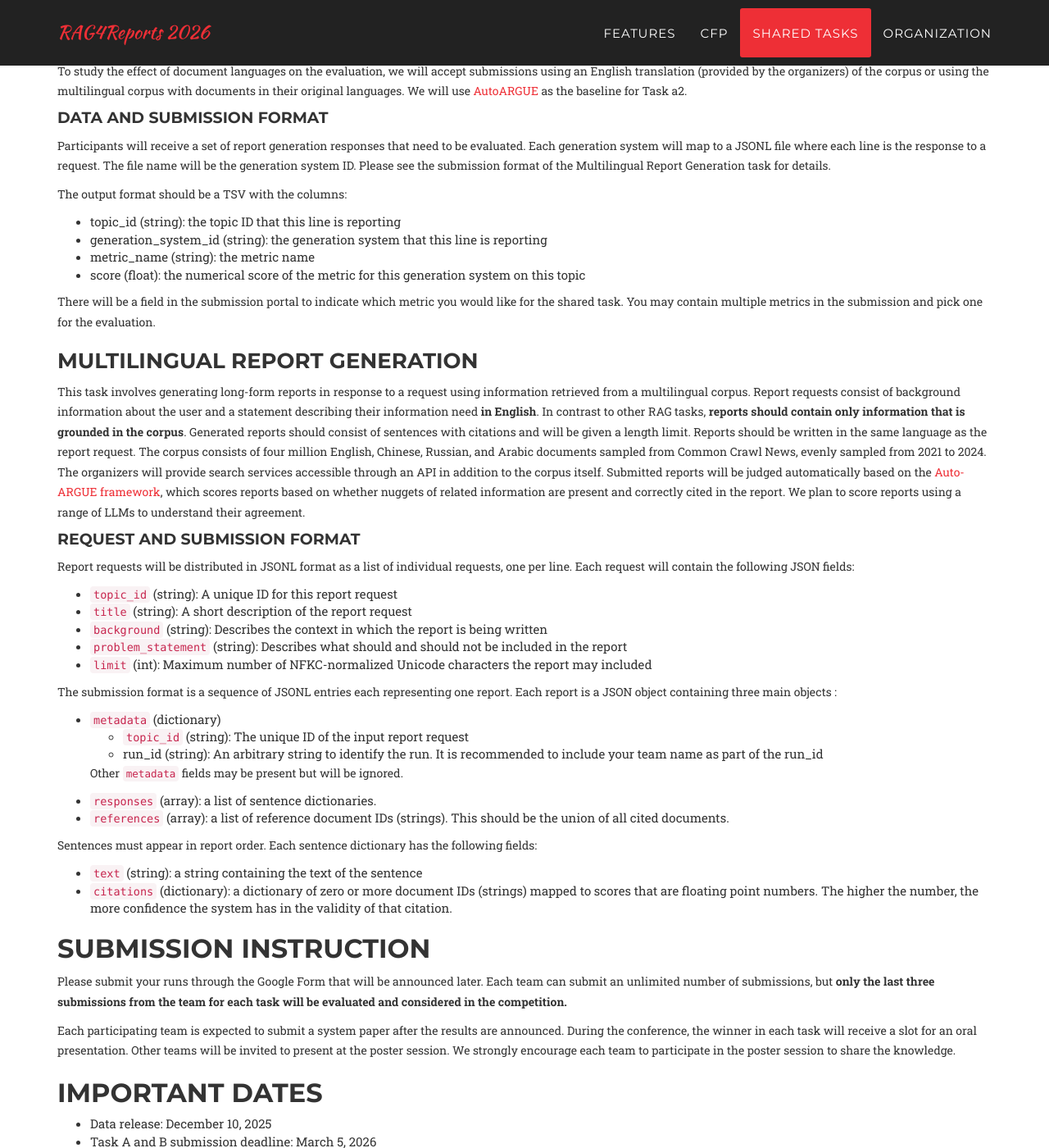
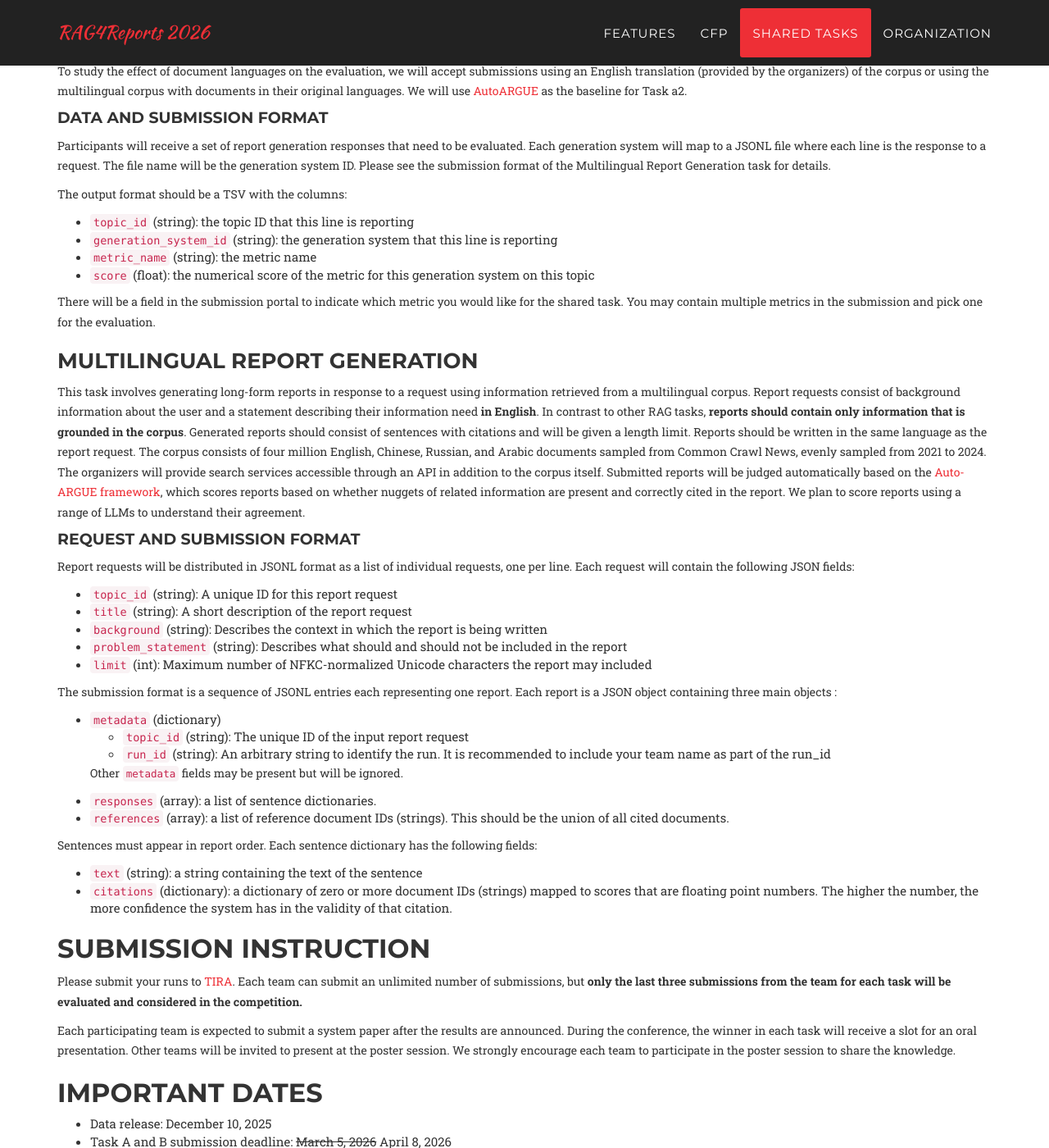
Before and after one commit to RAG4Reports/rag4reports.github.io, a Jekyll site: the page built from index.html, in a window 1280 px wide and 1400 px high, scrolled down 2682 px. Shown: the whole window at 82% size. Built offline with Jekyll 4.4.1, drawn with Linux system fonts in a browser that asks for light colours; some web fonts are replaced.

Commit message:
Fix formatting and update submission deadline
Updated formatting for consistency and corrected submission deadline.

```diff
--- a/_includes/shared-task.md
+++ b/_includes/shared-task.md
@@ -20,10 +20,10 @@ Participants will receive a set of report generation responses that need to be e
 
 The output format should be a TSV with the columns:
 
-* topic\_id (string): the topic ID that this line is reporting
-* generation\_system\_id (string): the generation system that this line is reporting
-* metric\_name (string): the metric name
-* score (float): the numerical score of the metric for this generation system on this topic
+* `topic_id` (string): the topic ID that this line is reporting
+* `generation_system_id` (string): the generation system that this line is reporting
+* `metric_name` (string): the metric name
+* `score` (float): the numerical score of the metric for this generation system on this topic
 
 There will be a field in the submission portal to indicate which metric you would like for the shared task. You may contain multiple metrics in the submission and pick one for the evaluation.
 
@@ -45,7 +45,7 @@ The submission format is a sequence of JSONL entries each representing one repor
 
 * `metadata` (dictionary)
   * `topic_id` (string): The unique ID of the input report request
-  * run\_id (string): An arbitrary string to identify the run. It is recommended to include your team name as part of the run\_id
+  * `run_id` (string): An arbitrary string to identify the run. It is recommended to include your team name as part of the run\_id
 
   Other `metadata` fields may be present but will be ignored.
 
@@ -59,14 +59,14 @@ Sentences must appear in report order. Each sentence dictionary has the followin
 
 ## Submission Instruction
 
-Please submit your runs through the Google Form that will be announced later. Each team can submit an unlimited number of submissions, but **only the last three submissions from the team for each task will be evaluated and considered in the competition.**
+Please submit your runs to [TIRA](https://www.tira.io/task-overview/rag4reports/). Each team can submit an unlimited number of submissions, but **only the last three submissions from the team for each task will be evaluated and considered in the competition.**
 
 Each participating team is expected to submit a system paper after the results are announced. During the conference, the winner in each task will receive a slot for an oral presentation. Other teams will be invited to present at the poster session. We strongly encourage each team to participate in the poster session to share the knowledge.
 
 ## Important Dates
 
 * Data release: December 10, 2025
-* Task A and B submission deadline: March 5, 2026
+* Task A and B submission deadline: ~~March 5, 2026~~ April 8, 2026
 * Result announcement: April 28, 2026
 * System papers due: May 12, 2026
 * Workshop dates: July 2 or 3, 2026 (TBA)
```
